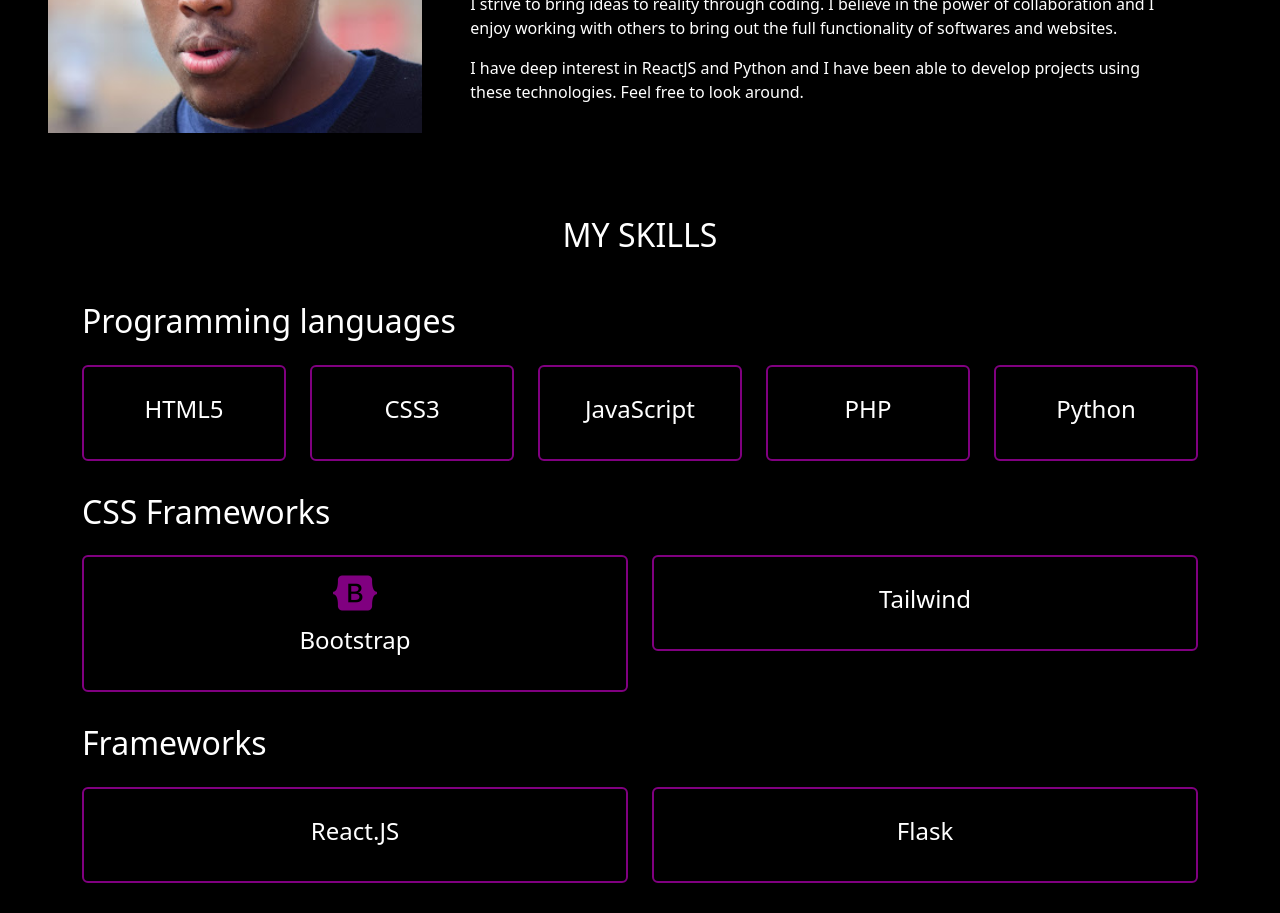
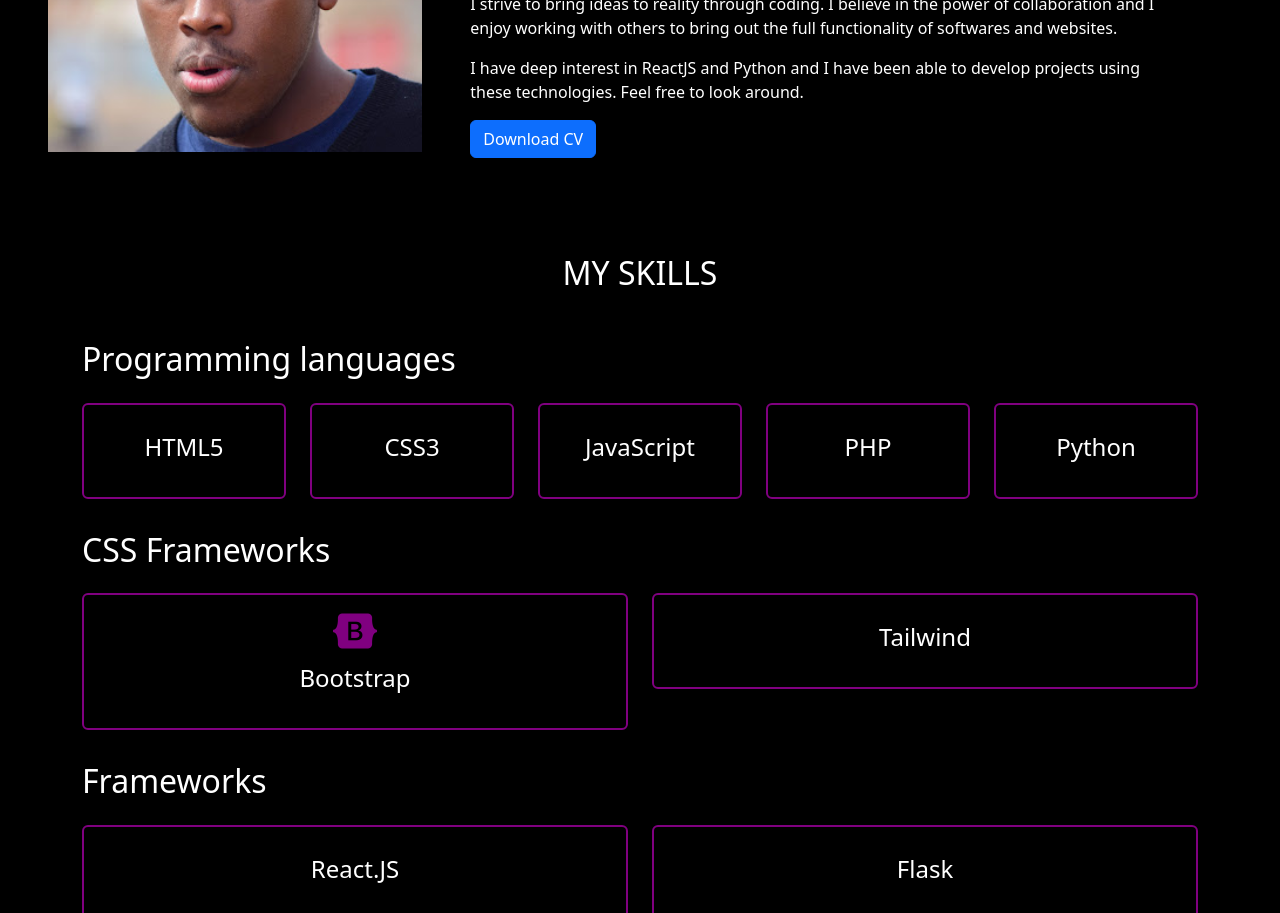
Before and after one commit to Ndungu-Muigai/portfolio, a React (Create React App) app: page / in a window 1280 px wide. Shown: the part 1000-1913 px from the top of the page. Built offline with nearby package versions, Linux system fonts and the light colour scheme; some icons are missing; a web font is replaced by a local one.

Commit message:
Added a download CV button

```diff
--- a/src/Pages/About.js
+++ b/src/Pages/About.js
@@ -17,8 +17,10 @@ const About = () =>
                     <p>
                         I have deep interest in ReactJS and Python and I have been able to  develop projects using these technologies. Feel free to look around.
                     </p>
+                    <a href="../Curriculum Vitae.pdf" target='_blank' download={"Curriculum Vitae.pdf"}>
+                        <button className='btn btn-primary'>Download CV</button>
+                    </a>
                 </div>
-
             </div>
         </>
      );
```
Also changed, not shown: 1 other file (tests, documents, lock files or other folders).
